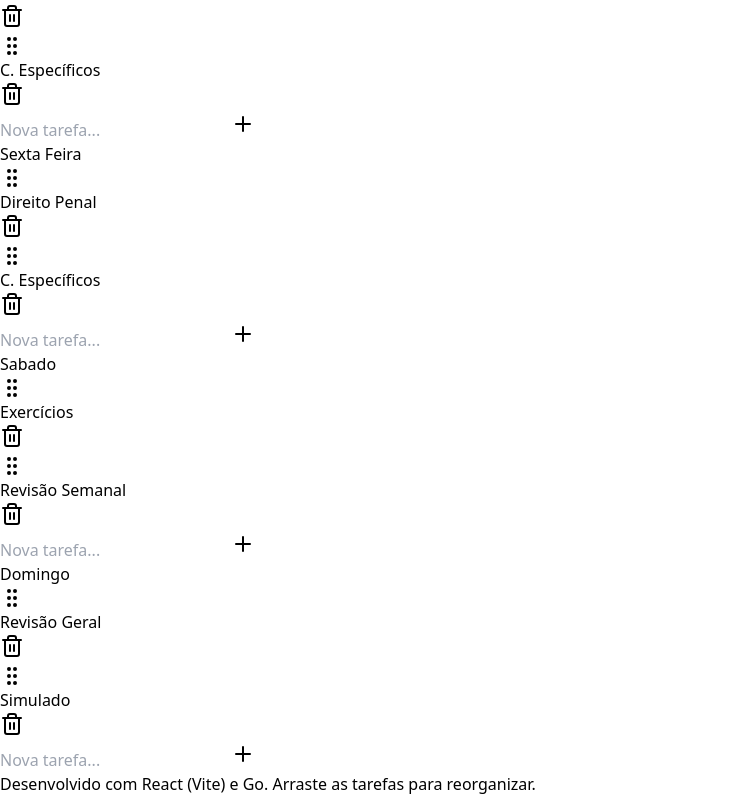
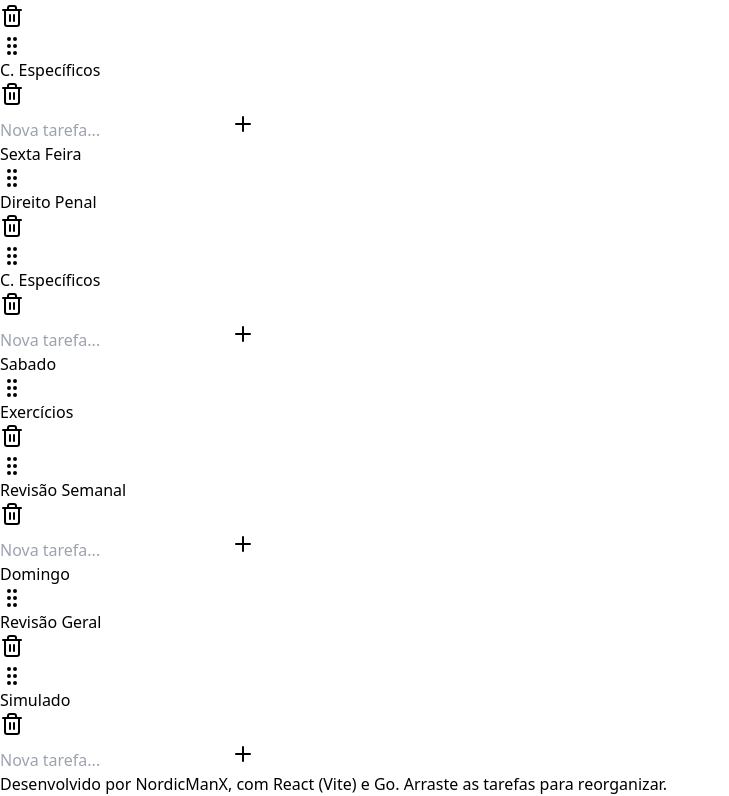
Before and after one commit to NordicManX/Cronograma_semanal, a React (Vite) app: page / in a window 1280 px wide. Shown: the part 770-1566 px from the top of the page, without its empty margins (0-729 px from the left). Built offline with nearby package versions, Linux system fonts and the light colour scheme.

Commit message:
alterado o rodapé para o criador do código

```diff
--- a/src/App.jsx
+++ b/src/App.jsx
@@ -148,7 +148,7 @@ function App() {
           </div>
         </main>
         <footer className="text-center p-4 text-slate-500 text-sm">
-          <p>Desenvolvido com React (Vite) e Go. Arraste as tarefas para reorganizar.</p>
+          <p>Desenvolvido por NordicManX, com React (Vite) e Go. Arraste as tarefas para reorganizar.</p>
         </footer>
       </div>
     </>
```
